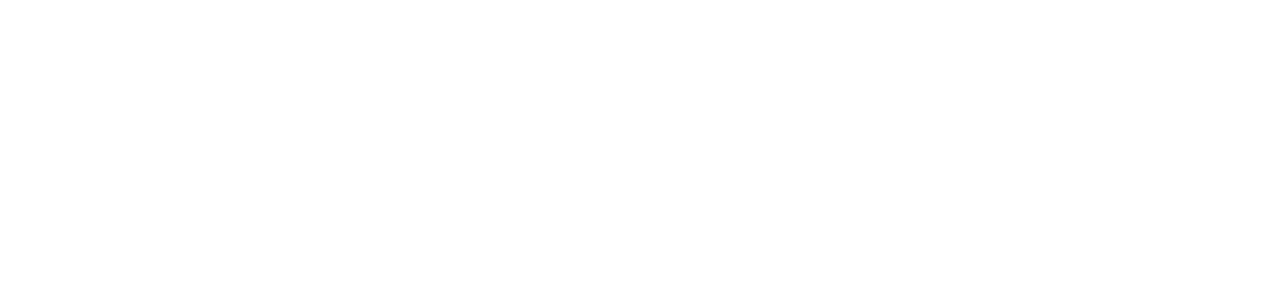
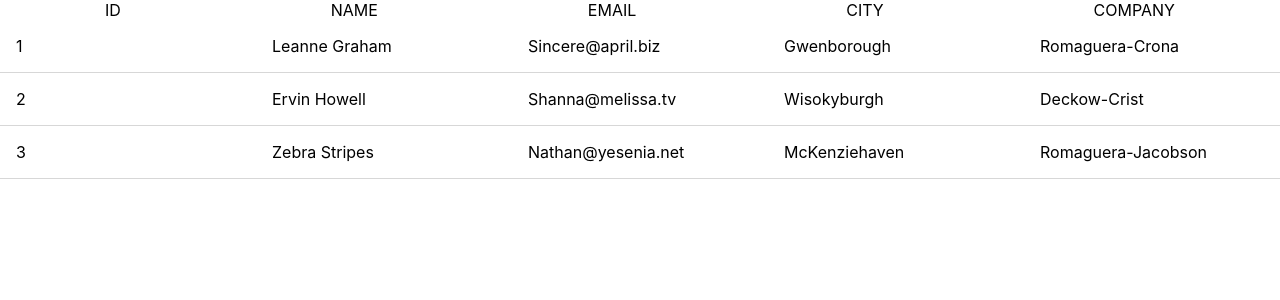
Before and after one commit to boraoren/ovc-users, a React (Create React App) app: page /user/list in a window 1280 px wide. Shown: the top 300 px of the page. Built offline with nearby package versions, Linux system fonts and the light colour scheme.

Commit message:
feat(views/user/list): #15 add table component with header

```diff
--- a/src/components/table/index.tsx
+++ b/src/components/table/index.tsx
@@ -6,6 +6,7 @@
 interface TableProps {
     users: User[];
     header?: ReactElement;
+    dataTestId?: string;
 }
 
 
@@ -34,13 +35,14 @@
 export const Table: React.FC<TableProps> = (
     {
         users,
-        header
+        header,
+        dataTestId = "tableDataTestId"
     }
 ) => {
 
 
     return (
-        <>
+        <div data-testid={dataTestId}>
             {header}
 
             {users.map(user =>
@@ -51,6 +53,6 @@
                 </div>)
             )}
 
-        </>
+        </div>
     )
 }
--- a/src/views/User/components/list/index.tsx
+++ b/src/views/User/components/list/index.tsx
@@ -1,16 +1,53 @@
 import React from 'react';
 import {Helmet} from 'react-helmet'
+import {Table} from "../../../../components/table";
+import {User} from "../../../../models/User";
+import {Header} from "../../../../components/header";
 
 const UserList = () => {
 
     const TITLE = 'User List'
 
+    const dummyColumnTitles = [
+        "id", "name", "email", "city", "company"
+    ] as string[];
+
+    const dummyUsers = [{
+        id: 1,
+        name: "Leanne Graham",
+        email: "Sincere@april.biz",
+        city: "Gwenborough",
+        company: "Romaguera-Crona",
+    },
+        {
+            id: 2,
+            name: "Ervin Howell",
+            email: "Shanna@melissa.tv",
+            city: "Wisokyburgh",
+            company: "Deckow-Crist",
+        },
+        {
+            id: 3,
+            name: "Zebra Stripes",
+            email: "Nathan@yesenia.net",
+            city: "McKenziehaven",
+            company: "Romaguera-Jacobson",
+        }] as User[];
+
     return (
-        <Helmet>
-            <title>
-                {TITLE}
-            </title>
-        </Helmet>
+        <div>
+            <Helmet>
+                <title>
+                    {TITLE}
+                </title>
+            </Helmet>
+            <Table
+                users={dummyUsers}
+                header={<Header
+                    dataTestId={"headerDataTestId"}
+                    columnTitles={dummyColumnTitles}/>}
+            />
+        </div>
     )
 }
 
```
Also changed, not shown: 2 other files (tests, documents, lock files or other folders).
